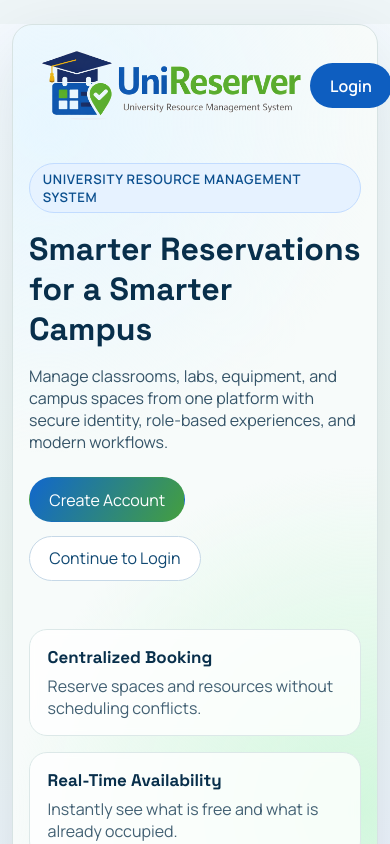
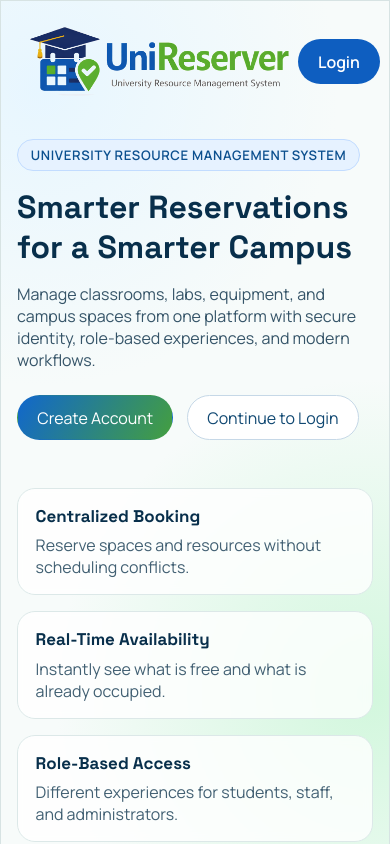
Before and after one commit to shalika-neranjana/it3030-paf-2026-smart-campus-group111, a React (Vite) app in the folder frontend/: page / in a window 390 px wide. Shown: the top 844 px of the page. Built offline with nearby package versions, Linux system fonts and the light colour scheme.

Commit message:
Update App.css

```diff
--- a/frontend/src/App.css
+++ b/frontend/src/App.css
@@ -1,15 +1,15 @@
 .landing-page {
   min-height: 100vh;
-  width: min(1120px, 100% - 3rem);
-  margin: 1.5rem auto;
-  border-radius: 28px;
+  width: min(100%, calc(100vw - 1rem));
+  margin: 0 auto;
+  border-radius: 0;
   border: 1px solid #d7e3e3;
   background:
     radial-gradient(circle at 10% 10%, #e7f6ff 0, transparent 35%),
     radial-gradient(circle at 95% 80%, #d2f7dd 0, transparent 40%),
     #f7fbfa;
   box-shadow: 0 25px 70px rgba(15, 48, 62, 0.12);
-  padding: 1.5rem 2rem 2.5rem;
+  padding: clamp(1rem, 2vw, 1.5rem) clamp(1rem, 3vw, 3rem) clamp(2rem, 4vw, 3.25rem);
 }
 
 .auth-page {
@@ -112,7 +112,7 @@
 
 .dashboard-page {
   min-height: 100vh;
-  padding: 1rem;
+  padding: 0.75rem;
   background:
     radial-gradient(circle at top left, rgba(18, 103, 204, 0.12), transparent 32%),
     radial-gradient(circle at top right, rgba(68, 159, 63, 0.12), transparent 30%),
@@ -120,7 +120,7 @@
 }
 
 .dashboard-header {
-  width: min(1200px, 100%);
+  width: min(100%, calc(100vw - 1.5rem));
   margin: 0 auto;
   padding: 0.85rem 1rem;
   border-radius: 22px;
@@ -202,7 +202,7 @@
 }
 
 .dashboard-content {
-  width: min(1200px, 100%);
+  width: min(100%, calc(100vw - 1.5rem));
   margin: 1.3rem auto 0;
 }
 
@@ -213,6 +213,11 @@
   backdrop-filter: blur(10px);
   box-shadow: 0 18px 60px rgba(12, 45, 61, 0.1);
   padding: 1.6rem;
+}
+
+.dashboard-hero,
+.hero-section {
+  width: 100%;
 }
 
 .dashboard-hero h1 {
@@ -448,9 +453,8 @@
 
 @media (max-width: 900px) {
   .landing-page {
-    width: min(1120px, 100% - 1.5rem);
+    width: 100%;
     padding: 1rem 1rem 1.5rem;
-    border-radius: 20px;
   }
 
   .brand-logo {
```
